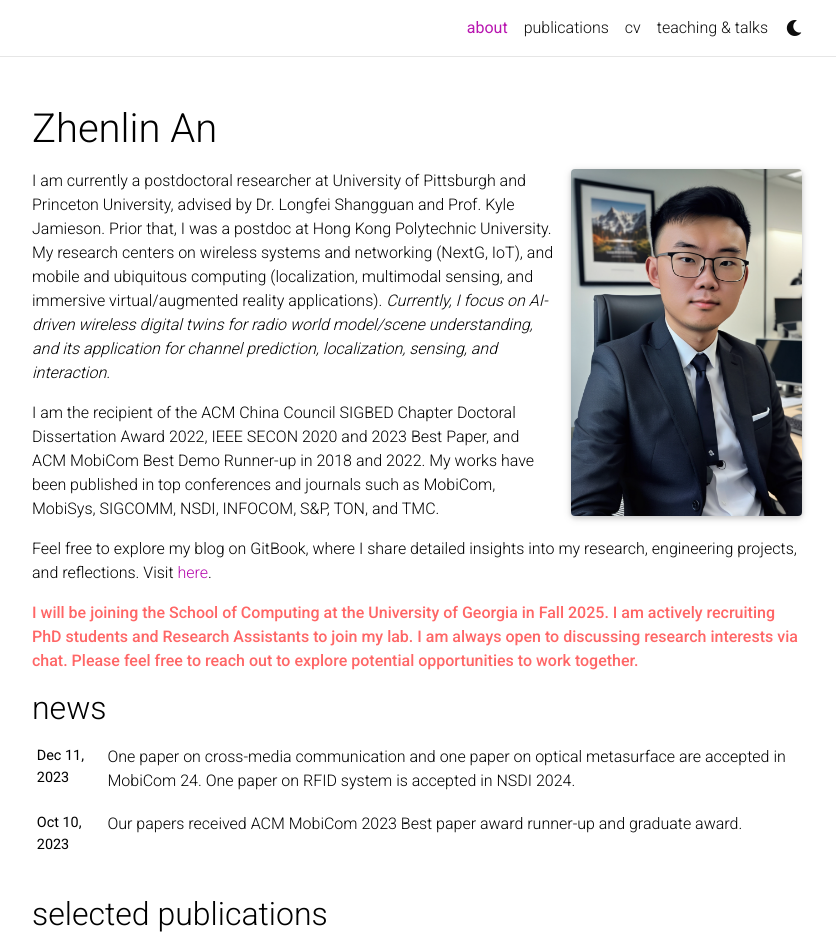
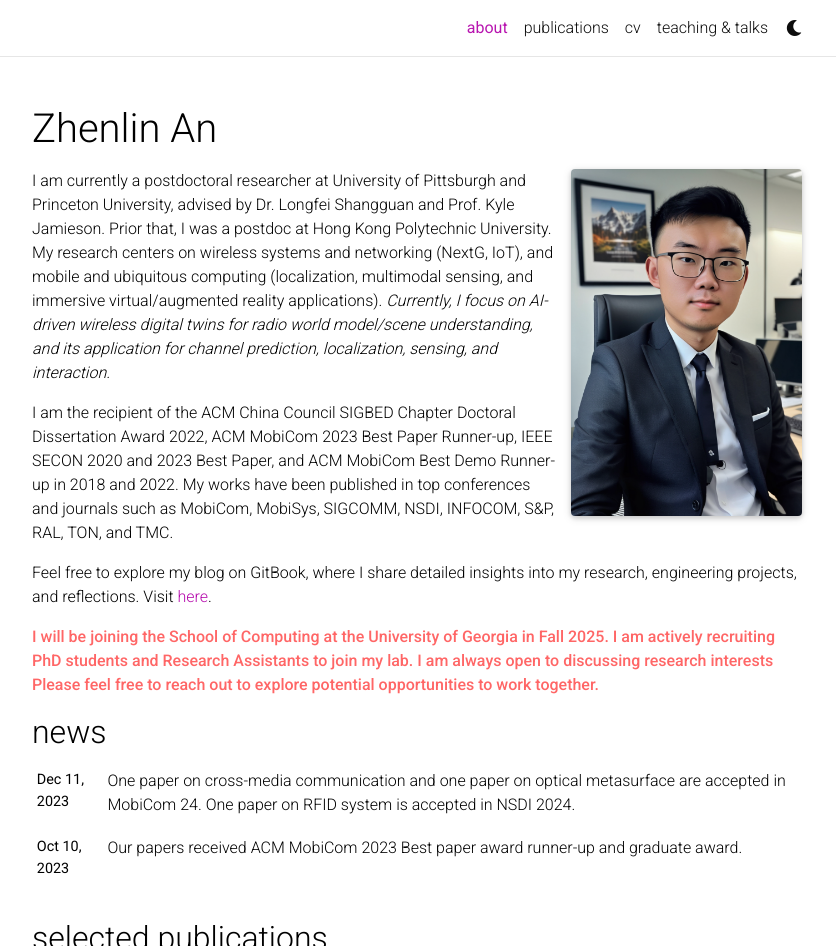
Before and after one commit to Anplus/anplus.github.io, a Jekyll site: the page built from _pages/about.md, in a window 1280 px wide and 1259 px high, cut to the strip 0-946 px from the top of the window. Shown: the whole strip, without its empty margins (223-1059 px from the left). Built offline with Jekyll 4.4.1, drawn with Linux system fonts in a browser that asks for light colours; full-size pictures stand in for the smaller copies a plugin makes; comment, search, counter and statistics services are not loaded; a style sheet for code colours, icons or effects is not loaded.

Commit message:
Update about.md

```diff
--- a/_pages/about.md
+++ b/_pages/about.md
@@ -17,11 +17,11 @@ social: true  # includes social icons at the bottom of the page
 
 I am currently a postdoctoral researcher at University of Pittsburgh and Princeton University, advised by Dr. Longfei Shangguan and Prof. Kyle Jamieson. Prior that, I was a postdoc at Hong Kong Polytechnic University. My research centers on wireless systems and networking (NextG, IoT), and mobile and ubiquitous computing (localization, multimodal sensing, and immersive virtual/augmented reality applications). *Currently, I focus on AI-driven wireless digital twins for radio world model/scene understanding, and its application for channel prediction, localization, sensing, and interaction.*
 
-I am the recipient of the ACM China Council SIGBED Chapter Doctoral Dissertation Award 2022, IEEE SECON 2020 and 2023 Best Paper, and ACM MobiCom Best Demo Runner-up in 2018 and 2022. My works have been published in top conferences and journals such as MobiCom, MobiSys, SIGCOMM, NSDI, INFOCOM, S&P, TON, and TMC.
+I am the recipient of the ACM China Council SIGBED Chapter Doctoral Dissertation Award 2022, ACM MobiCom 2023 Best Paper Runner-up, IEEE SECON 2020 and 2023 Best Paper, and ACM MobiCom Best Demo Runner-up in 2018 and 2022. My works have been published in top conferences and journals such as MobiCom, MobiSys, SIGCOMM, NSDI, INFOCOM, S&P, RAL, TON, and TMC.
 
 Feel free to explore my blog on GitBook, where I share detailed insights into my research, engineering projects, and reflections. Visit [here](https://anplus.gitbook.io/anplus).
 
-<p><strong style="color:#FF6666;">I will be joining the School of Computing at the University of Georgia in Fall 2025. I am actively recruiting PhD students and Research Assistants to join my lab. I am always open to discussing research interests via chat. Please feel free to reach out to explore potential opportunities to work together.</strong></p>
+<p><strong style="color:#FF6666;">I will be joining the School of Computing at the University of Georgia in Fall 2025. I am actively recruiting PhD students and Research Assistants to join my lab. I am always open to discussing research interests Please feel free to reach out to explore potential opportunities to work together.</strong></p>
 
 <!-- Write your biography here. Tell the world about yourself. Link to your favorite [subreddit](http://reddit.com). You can put a picture in, too. The code is already in, just name your picture `prof_pic.jpg` and put it in the `img/` folder.
 
```
